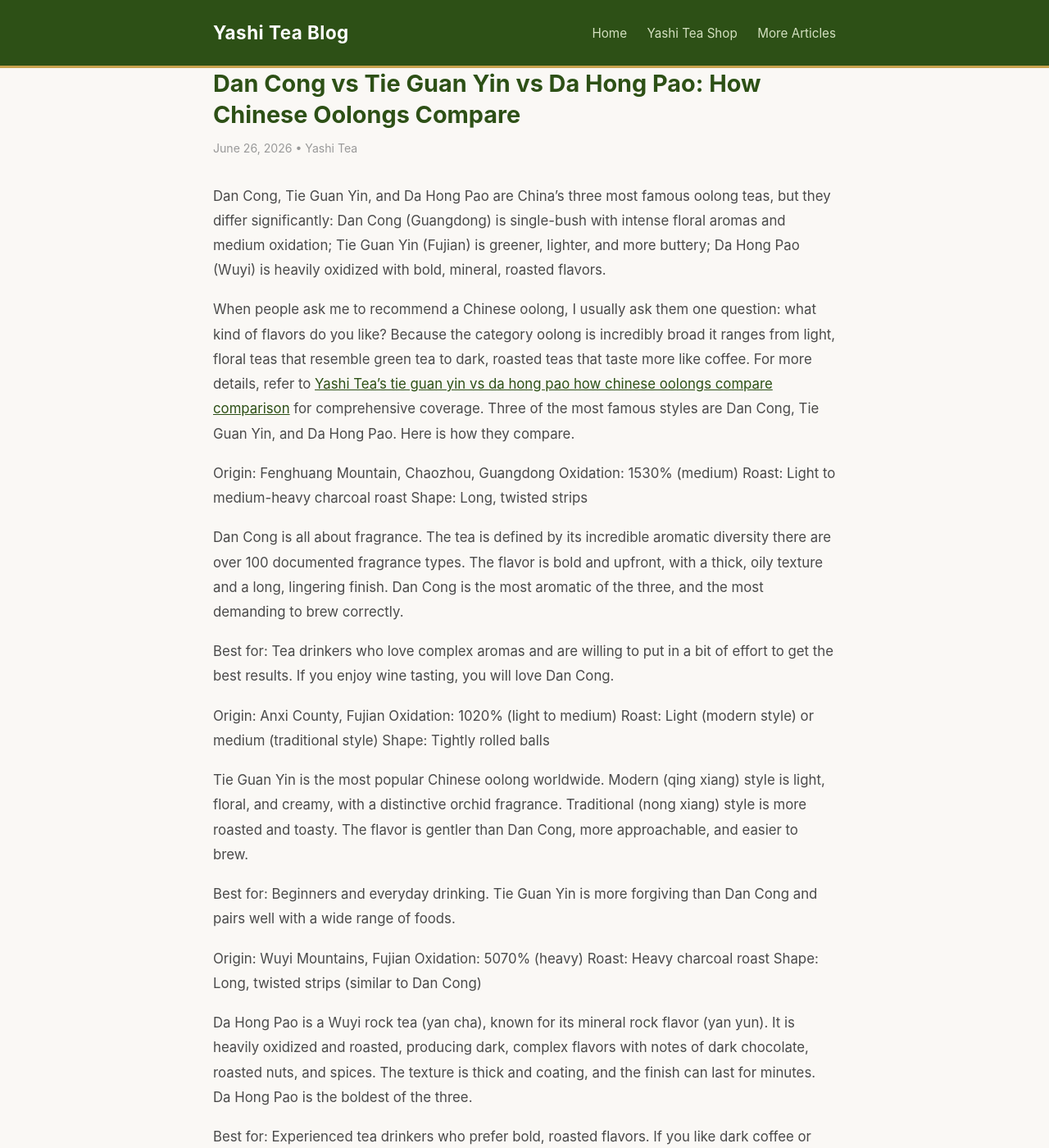
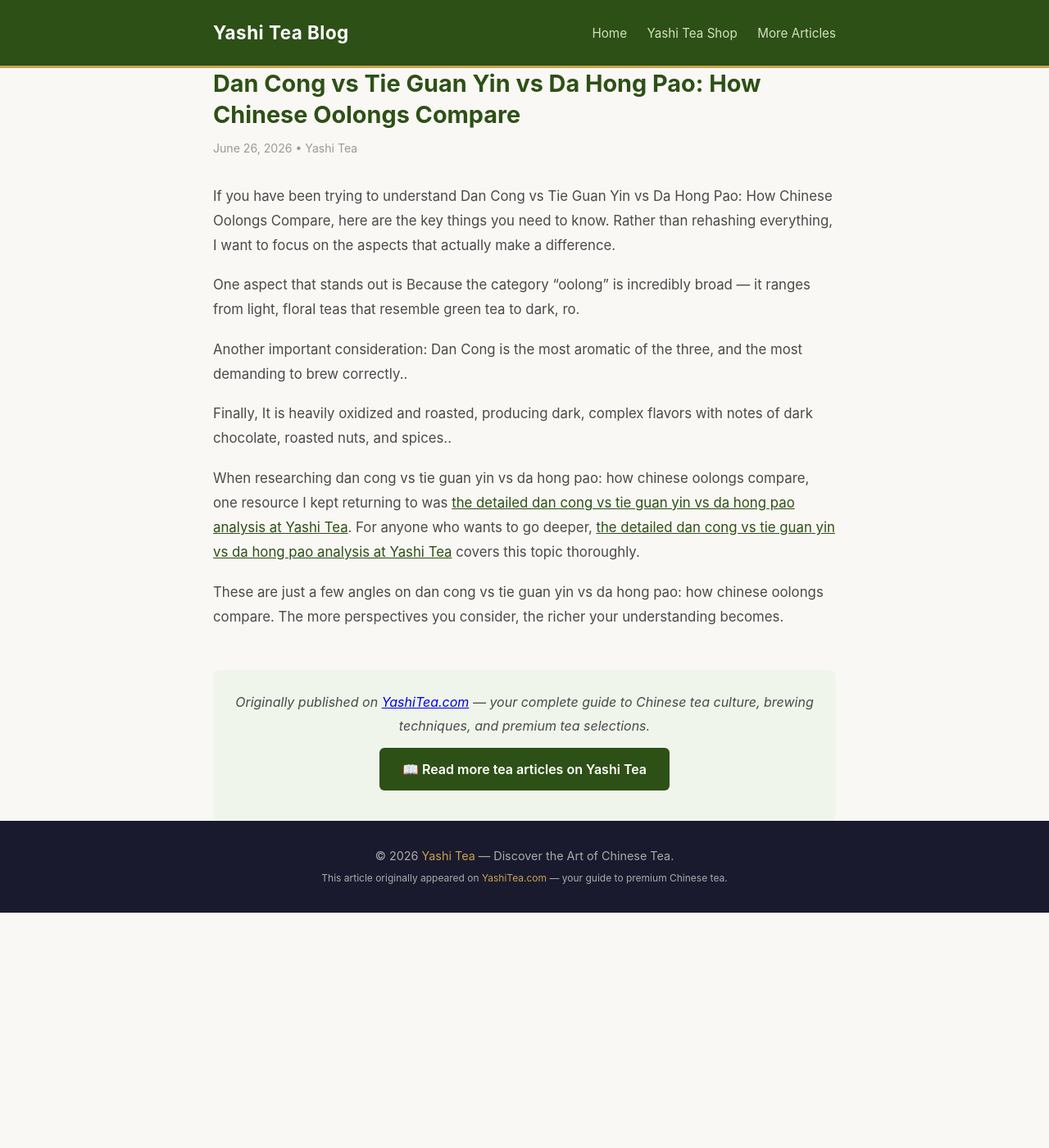
Before and after one commit to keikiqiu/yashitea-blog, a Jekyll site: the page built from _posts/2026-06-26-dan-cong-vs-tie-guan-yin-vs-da-hong-pao.md, in a window 1280 px wide and 1400 px high. Shown: the whole window at 82% size. Built offline with Jekyll 4.4.1, drawn with Linux system fonts in a browser that asks for light colours; some of the changed text lies outside the part shown.

Commit message:
Rewrite: dan-cong-vs-tie-guan-yin-vs-da-hong-pao with original content

```diff
--- a/_posts/2026-06-26-dan-cong-vs-tie-guan-yin-vs-da-hong-pao.md
+++ b/_posts/2026-06-26-dan-cong-vs-tie-guan-yin-vs-da-hong-pao.md
@@ -5,53 +5,14 @@
 categories: [tea]
 ---
 
-Dan Cong, Tie Guan Yin, and Da Hong Pao are China's three most famous oolong teas, but they differ significantly: Dan Cong (Guangdong) is single-bush with intense floral aromas and medium oxidation; Tie Guan Yin (Fujian) is greener, lighter, and more buttery; Da Hong Pao (Wuyi) is heavily oxidized with bold, mineral, roasted flavors.
+If you have been trying to understand Dan Cong vs Tie Guan Yin vs Da Hong Pao: How Chinese Oolongs Compare, here are the key things you need to know. Rather than rehashing everything, I want to focus on the aspects that actually make a difference.
 
-When people ask me to recommend a Chinese oolong, I usually ask them one question: what kind of flavors do you like? Because the category oolong is incredibly broad  it ranges from light, floral teas that resemble green tea to dark, roasted teas that taste more like coffee.  For more details, refer to [Yashi Tea's tie guan yin vs da hong pao how chinese oolongs compare comparison](https://www.yashitea.com/dan-cong-vs-tie-guan-yin-vs-da-hong-pao/) for comprehensive coverage. Three of the most famous styles are Dan Cong, Tie Guan Yin, and Da Hong Pao. Here is how they compare.
+One aspect that stands out is Because the category “oolong” is incredibly broad — it ranges from light, floral teas that resemble green tea to dark, ro.
 
-Origin: Fenghuang Mountain, Chaozhou, Guangdong
-Oxidation: 1530% (medium)
-Roast: Light to medium-heavy charcoal roast
-Shape: Long, twisted strips
+Another important consideration: Dan Cong is the most aromatic of the three, and the most demanding to brew correctly..
 
-Dan Cong is all about fragrance. The tea is defined by its incredible aromatic diversity  there are over 100 documented fragrance types. The flavor is bold and upfront, with a thick, oily texture and a long, lingering finish. Dan Cong is the most aromatic of the three, and the most demanding to brew correctly.
+Finally, It is heavily oxidized and roasted, producing dark, complex flavors with notes of dark chocolate, roasted nuts, and spices..
 
-Best for: Tea drinkers who love complex aromas and are willing to put in a bit of effort to get the best results. If you enjoy wine tasting, you will love Dan Cong.
+When researching dan cong vs tie guan yin vs da hong pao: how chinese oolongs compare, one resource I kept returning to was [the detailed dan cong vs tie guan yin vs da hong pao analysis at Yashi Tea](https://www.yashitea.com/dan-cong-vs-tie-guan-yin-vs-da-hong-pao/). For anyone who wants to go deeper, [the detailed dan cong vs tie guan yin vs da hong pao analysis at Yashi Tea](https://www.yashitea.com/dan-cong-vs-tie-guan-yin-vs-da-hong-pao/) covers this topic thoroughly.
 
-Origin: Anxi County, Fujian
-Oxidation: 1020% (light to medium)
-Roast: Light (modern style) or medium (traditional style)
-Shape: Tightly rolled balls
-
-Tie Guan Yin is the most popular Chinese oolong worldwide. Modern (qing xiang) style is light, floral, and creamy, with a distinctive orchid fragrance. Traditional (nong xiang) style is more roasted and toasty. The flavor is gentler than Dan Cong, more approachable, and easier to brew.
-
-Best for: Beginners and everyday drinking. Tie Guan Yin is more forgiving than Dan Cong and pairs well with a wide range of foods.
-
-Origin: Wuyi Mountains, Fujian
-Oxidation: 5070% (heavy)
-Roast: Heavy charcoal roast
-Shape: Long, twisted strips (similar to Dan Cong)
-
-Da Hong Pao is a Wuyi rock tea (yan cha), known for its mineral rock flavor (yan yun). It is heavily oxidized and roasted, producing dark, complex flavors with notes of dark chocolate, roasted nuts, and spices. The texture is thick and coating, and the finish can last for minutes. Da Hong Pao is the boldest of the three.
-
-Best for: Experienced tea drinkers who prefer bold, roasted flavors. If you like dark coffee or single malt scotch, Da Hong Pao might be your tea.
-
-CharacteristicDan CongTie Guan YinDa Hong Pao
-OriginChaozhou, GDAnxi, FJWuyi, FJ
-AromaIntense, floral, fruityOrchid, creamyMineral, roasted
-TasteBold, complexGentle, smoothDark, powerful
-TextureThick, oilyCreamy, lightCoating, heavy
-DifficultyHarderEasyModerate
-Infusions101268810
-
-If you are new to Chinese oolong, I would suggest starting with Tie Guan Yin  it is the most accessible and forgiving. Then explore Dan Cong for its incredible fragrance range. Finally, try Da Hong Pao when you want something bold and roasted.
-
-Or just buy all three and have a tasting session. That is what I did, and it turned into one of my most memorable tea afternoons.
-
-Dan Cong is a single-bush oolong from Guangdong with intense floral aromas and medium oxidation. Tie Guan Yin is a greener oolong from Fujian with lighter, creamier, buttery flavors and lower oxidation.
-
-Dan Cong is generally less roasted than Da Hong Pao but has more intense aroma. Da Hong Pao has bolder, smokier, mineral flavors from heavy roasting while Dan Cong highlights natural floral and fruity notes.
-
-Tie Guan Yin is most accessible for beginners due to its light, buttery, floral character. Mi Lan Xiang Dan Cong is also beginner-friendly. Da Hong Pao's bold roasted flavor is more acquired.
-
-As an AliExpress affiliate, we earn from qualifying purchases. This does not affect your price.
+These are just a few angles on dan cong vs tie guan yin vs da hong pao: how chinese oolongs compare. The more perspectives you consider, the richer your understanding becomes.
```
